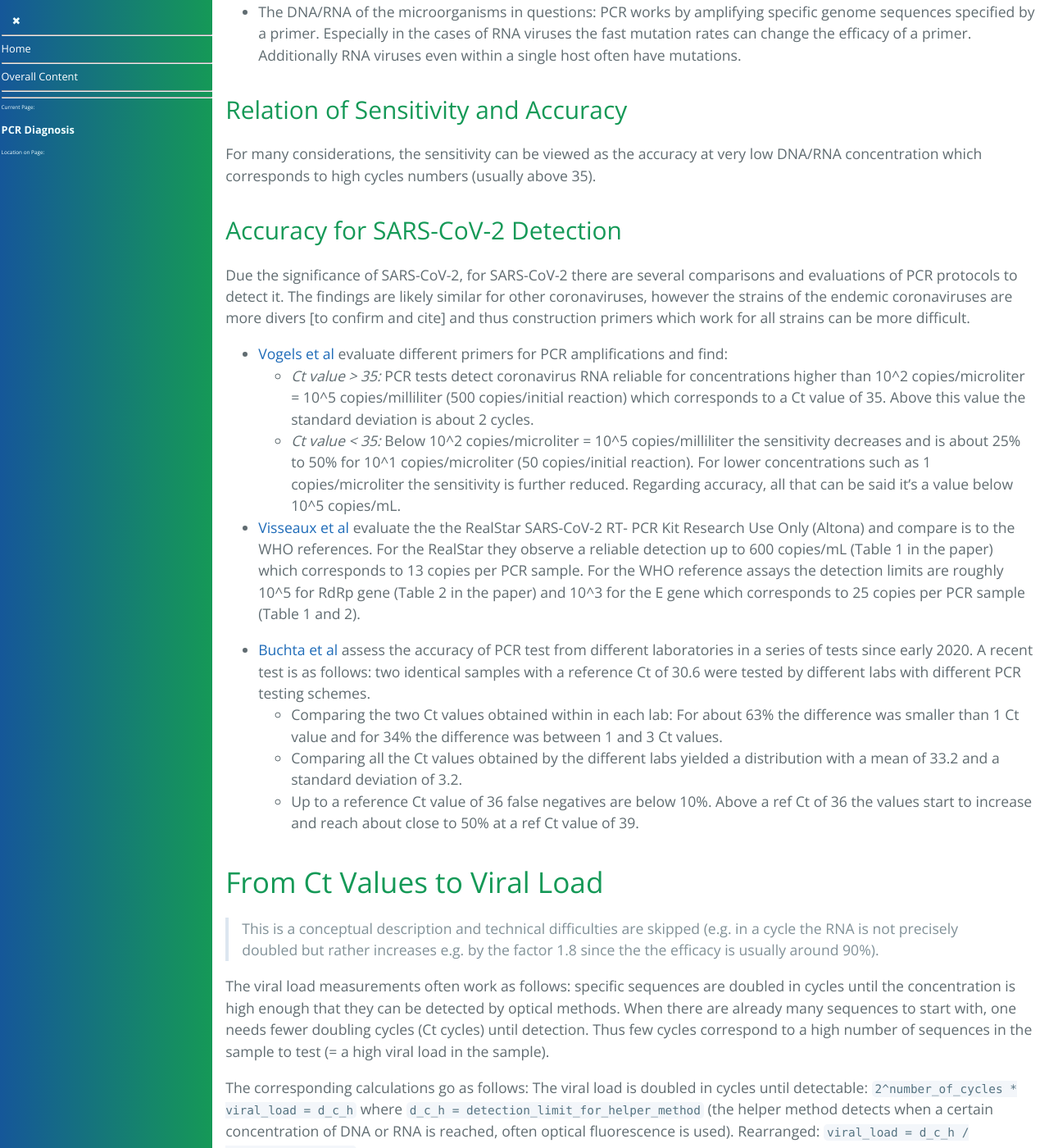
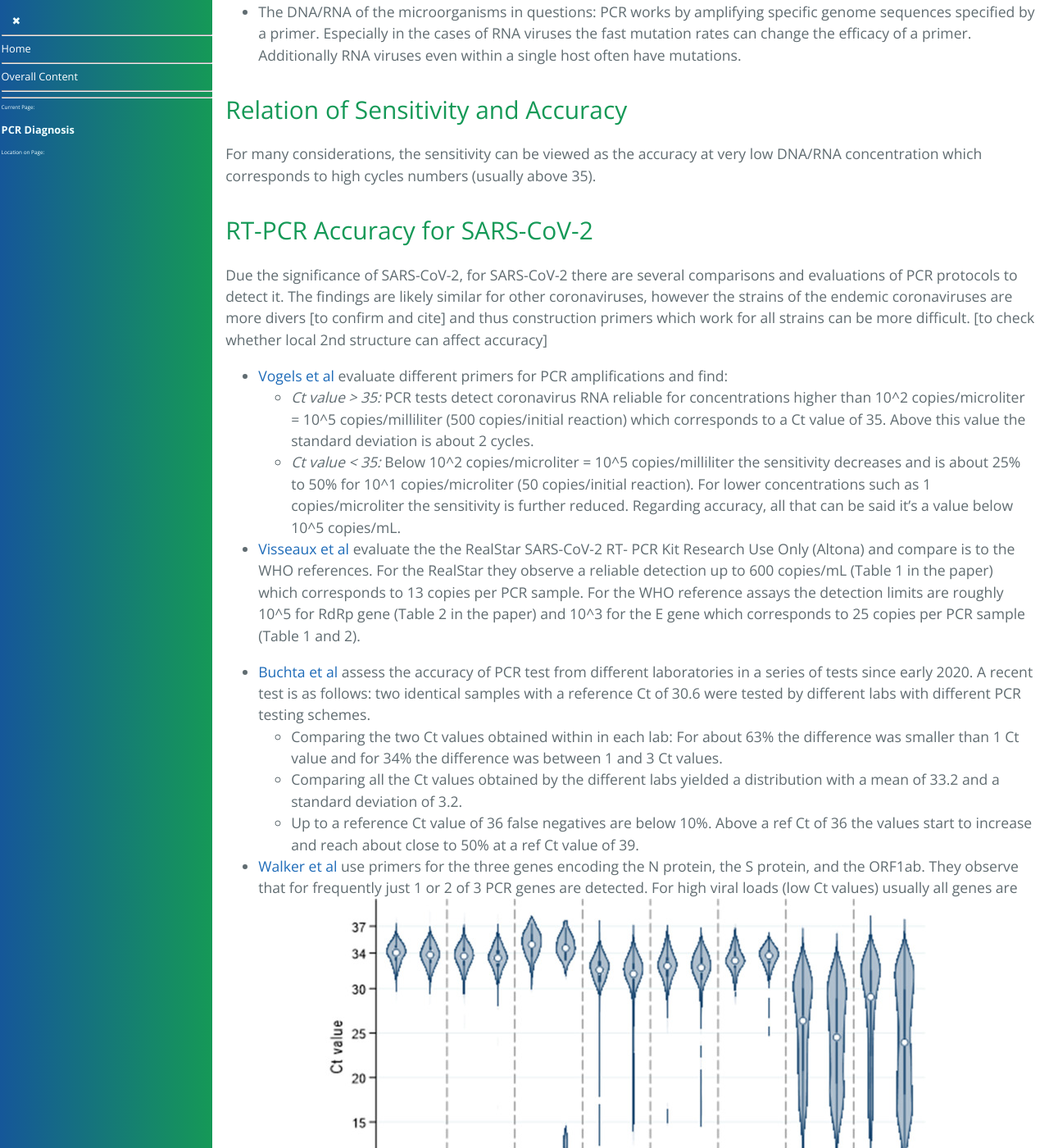
Before and after one commit to forestgrape/coronavirus, a Jekyll site: the page built from 3_medical/pcr_diagnosis.md, in a window 1280 px wide and 1400 px high, scrolled down 538 px. Shown: the whole window at 82% size. Built offline with Jekyll 4.4.1, drawn with Linux system fonts in a browser that asks for light colours; our own code applies the rules of GitHub Pages for plain Markdown files; some of the changed text lies outside the part shown.

Commit message:
added observations by walker et al

```diff
--- a/3_medical/pcr_diagnosis.md
+++ b/3_medical/pcr_diagnosis.md
@@ -15,8 +15,8 @@ The PCR sensitivity and accuracy for different settings. E.g.
 For many considerations, the sensitivity can be viewed as the accuracy at very low DNA/RNA concentration which corresponds to high cycles numbers (usually above 35).
 
 
-### Accuracy for SARS-CoV-2 Detection
-Due the significance of SARS-CoV-2, for SARS-CoV-2 there are several comparisons and evaluations of PCR protocols to detect it. The findings are likely similar for other coronaviruses, however the strains of the endemic coronaviruses are more divers [to confirm and cite] and thus construction primers which work for all strains can be more difficult.
+### RT-PCR Accuracy for SARS-CoV-2
+Due the significance of SARS-CoV-2, for SARS-CoV-2 there are several comparisons and evaluations of PCR protocols to detect it. The findings are likely similar for other coronaviruses, however the strains of the endemic coronaviruses are more divers [to confirm and cite] and thus construction primers which work for all strains can be more difficult. [to check whether local 2nd structure can affect accuracy]
 
 * [Vogels et al](#vogels) evaluate different primers for PCR amplifications and find:
   * *Ct value > 35:* PCR tests detect coronavirus RNA reliable for concentrations higher than 10^2 copies/microliter = 10^5 copies/milliliter (500 copies/initial reaction) which corresponds to a Ct value of 35. Above this value the standard deviation is about 2 cycles.
@@ -29,8 +29,22 @@ Due the significance of SARS-CoV-2, for SARS-CoV-2 there are several comparisons
   * Comparing all the Ct values obtained by the different labs yielded a distribution with a mean of 33.2 and a standard deviation of 3.2.
   * Up to a reference Ct value of 36 false negatives are below 10%. Above a ref Ct of 36 the values start to increase and reach about close to 50% at a ref Ct value of 39.
 
+* [Walker et al](#summary-walker) use primers for the three genes encoding the N protein, the S protein, and the ORF1ab. They observe that for frequently just 1 or 2 of 3 PCR genes are detected. For high viral loads (low Ct values) usually all genes are detected:
+  ![Ct values by primer](pcr_images/walker_f1.jpg)
+
+  The different results are grouped into evidence classes:
+  * Higher evidence: two or three genes detected
+  * Moderate evidence: single-gene detected and Ct<34 or (2) higher pre-test probability of infection, defined as any symptoms at/around the test or exposed job.
+  * Lower evidence: all other positives i.e. single-gene at Ct > 34 in asymptomatic individuals and no exposed job.
+
+  To check whether the 'lower' and the 'moderate' are false or true positives the average Ct values (A) and the prevalence (B) is plotted and compared to the prevalence of the higher evidence samples (=sure positives):
+
+  ![prevalence by evidence class](pcr_images/walker_f2.jpg)
+
+  As visible from B, the prevalences rise and fall in parallel, which indicates that all are *true* positives.
+
 ## From Ct Values to Viral Load
-> This is a conceptual description and technical difficulties are skipped (e.g. in a cycle the RNA is not precisely doubled but rather increases e.g. by the factor 1.8 since the the efficacy is usually around 90%).
+> This is a conceptual description and technical difficulties are skipped (e.g. in a cycle the RNA is not precisely doubled but rather increases e.g. for 90 % doubling efficacy the increase factor is 1.8).
 
 The viral load measurements often work as follows: specific sequences are doubled in cycles until the concentration is high enough that they can be detected by optical methods. When there are already many sequences to start with, one needs fewer doubling cycles (Ct cycles) until detection. Thus few cycles correspond to a high number of sequences in the sample to test (= a high viral load in the sample).
 
@@ -75,8 +89,8 @@ Journal of Clinical Virology, Volume 129,2020,
 
 ### Refs Practical Observations of PCR Accuracy
 
-#### Walkers
-[coming]
+#### Summary Walker
+Walker, A. S., Pritchard, E., House, T., Robotham, J. V., Birrell, P. J., Bell, I., Bell, J. I., Newton, J. N., Farrar, J., Diamond, I., Studley, R., Hay, J., Vihta, K. D., Peto, T. E., Stoesser, N., Matthews, P. C., Eyre, D. W., Pouwels, K. B., & COVID-19 Infection Survey team (2021). Ct threshold values, a proxy for viral load in community SARS-CoV-2 cases, demonstrate wide variation across populations and over time. eLife, 10, e64683. https://doi.org/10.7554/eLife.64683
 
 ### Refs Digital Droplet PCR
 
```
